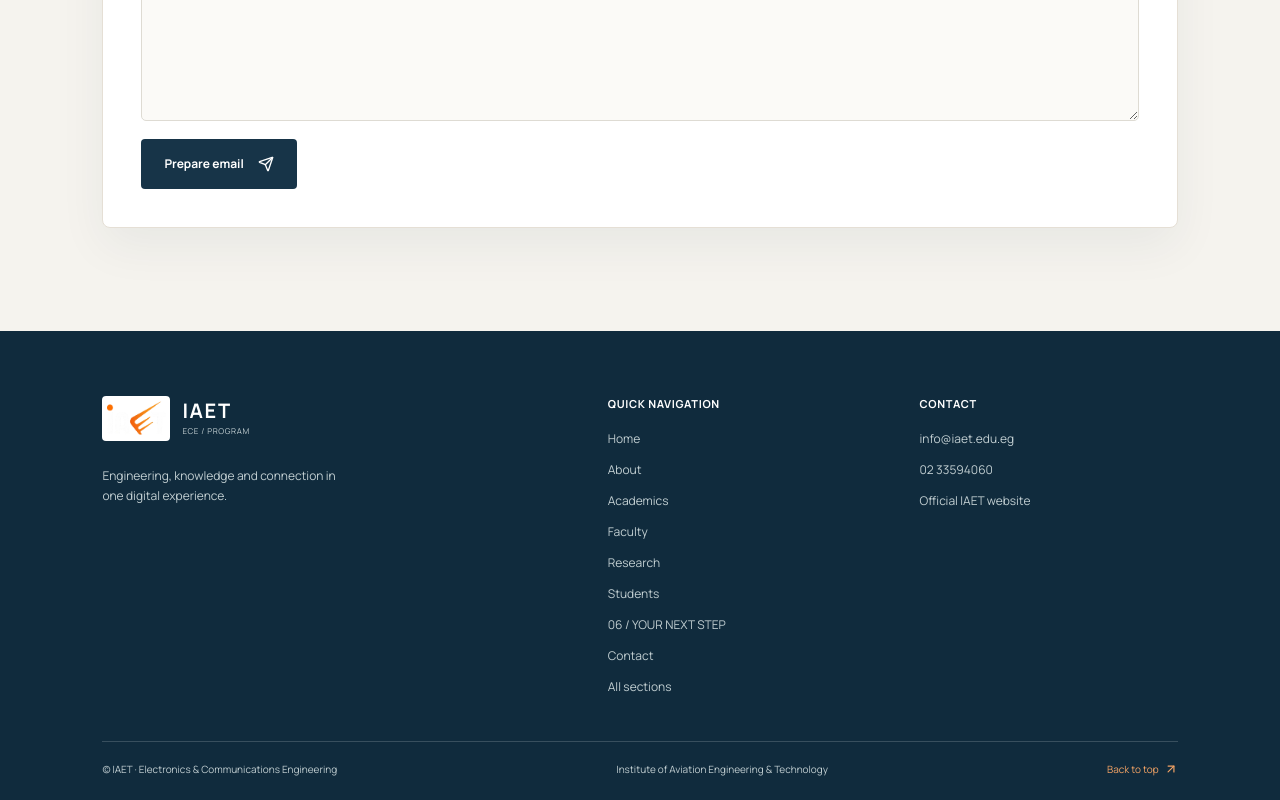
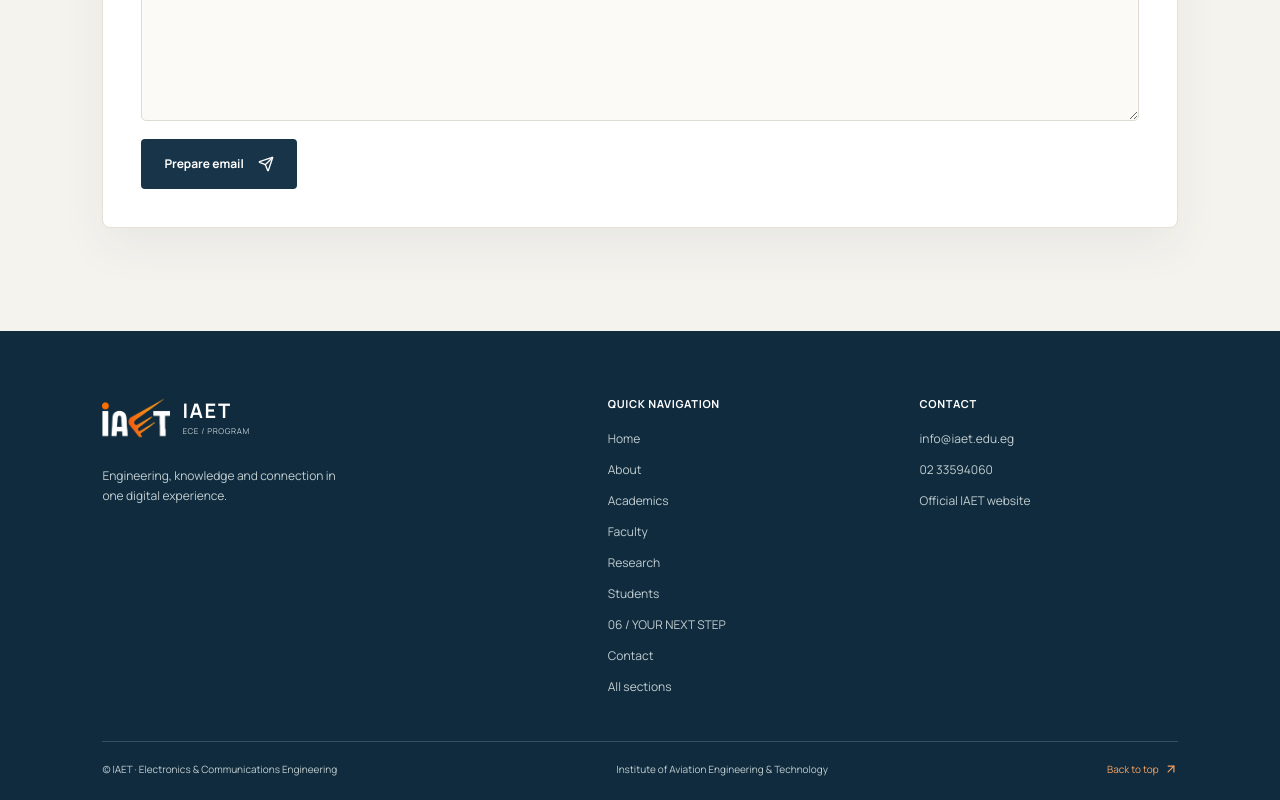
Before and after one commit to Abdo1629/iaet-comm, a Next.js app: page / in a window 1280 px wide. Shown: the part 9509-10309 px from the top of the page. Built offline with nearby package versions, Linux system fonts and the light colour scheme.

Commit message:
Remove white background behind footer logo

```diff
--- a/app/globals.css
+++ b/app/globals.css
@@ -432,7 +432,7 @@ html[dir="rtl"] .objective-arrow { transform: scaleX(-1); }
 .footer-column strong { color: var(--cyan); font-size: 11px; letter-spacing: .08em; text-transform: uppercase; margin-bottom: 5px; }
 .footer-column a { color: #c4d5da; font-size: 11px; transition: color .18s ease, transform .18s ease; }
 .footer-column a:hover { color: white; transform: translateX(3px); }
-.footer-brand .official-logo { background: white; padding: 3px; }
+.footer-brand .official-logo { background: transparent; padding: 0; }
 .footer-bottom { display: flex; justify-content: space-between; gap: 20px; border-top: 1px solid #2d4a57; padding-top: 18px; color: #8fa9b3; font-size: 9px; line-height: 1.8; }
 .footer-bottom span:last-child { max-width: 500px; text-align: end; }
 .back-top { display: inline-flex; align-items: center; gap: 5px; color: var(--cyan); white-space: nowrap; }
```
